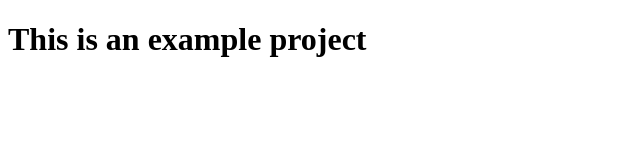
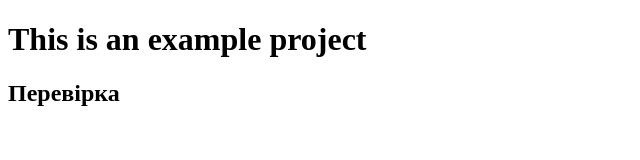
Before and after one commit to SerhiiMordvaniuk/my-first-project, a plain HTML site: page index.html in a window 1280 px wide. Shown: the whole page, without its empty margins (0-640 px from the left). Drawn offline with Linux system fonts and the light colour scheme.

Commit message:
add text

```diff
--- a/index.html
+++ b/index.html
@@ -7,5 +7,6 @@
 </head>
 <body>
     <h1>This is an example project</h1>
+    <h2>Перевірка</h2>
 </body>
 </html>
```
